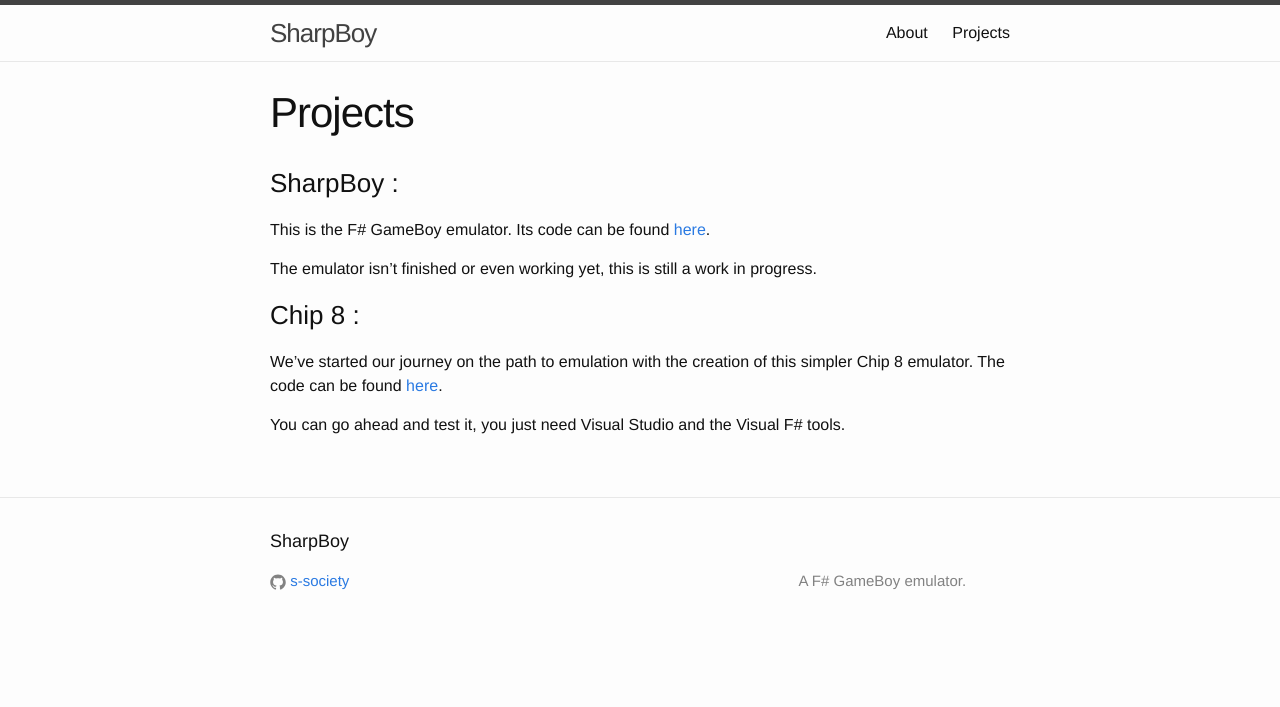
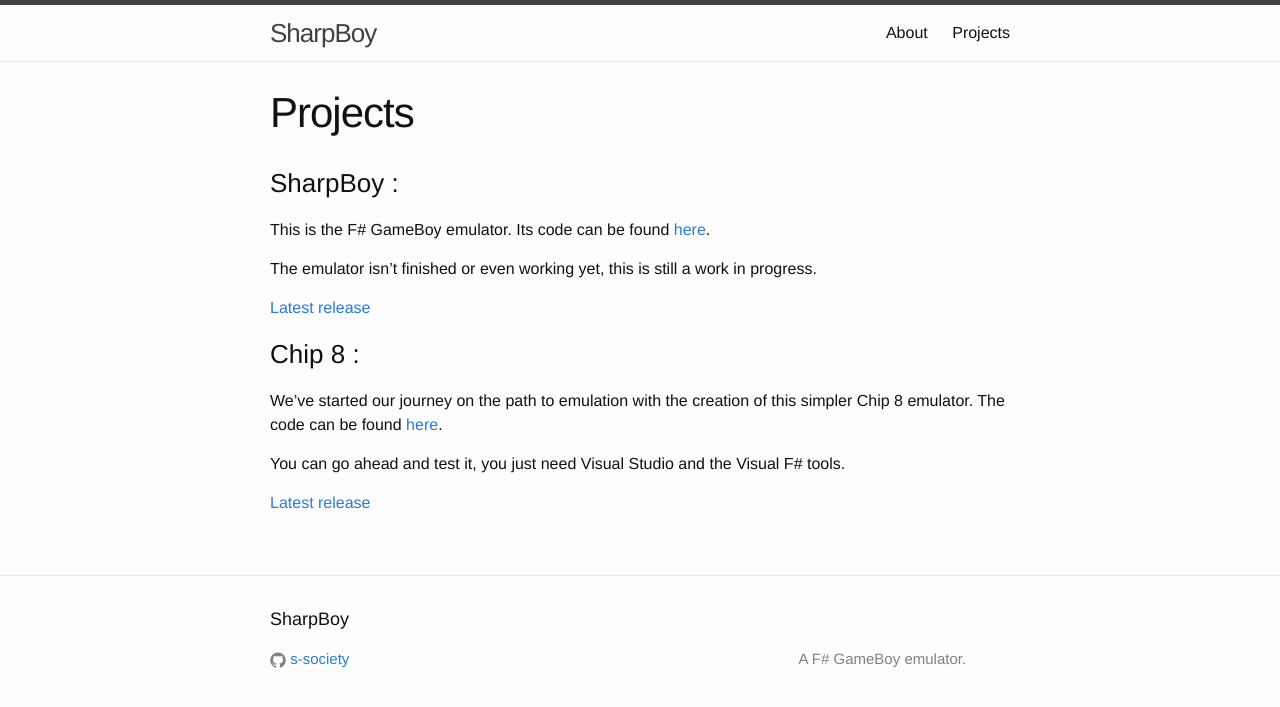
Before and after one commit to s-society/sharpboy, a Jekyll site: the page built from projects.md, in a window 1280 px wide. Shown: the top 707 px of the page. Built offline with Jekyll 4.4.1, drawn with Linux system fonts in a browser that asks for light colours.

Commit message:
Update projects.md

```diff
--- a/projects.md
+++ b/projects.md
@@ -9,9 +9,13 @@
 
 The emulator isn't finished or even working yet, this is still a work in progress.
 
+[Latest release](https://github.com/s-society/sharpboy/releases/latest)
+
 ### Chip 8 :
 
 We've started our journey on the path to emulation with the creation of this simpler
 Chip 8 emulator. The code can be found [here](https://github.com/s-society/chip-8).
 
 You can go ahead and test it, you just need Visual Studio and the Visual F# tools.
+
+[Latest release](https://github.com/s-society/chip-8/releases/latest)
```
